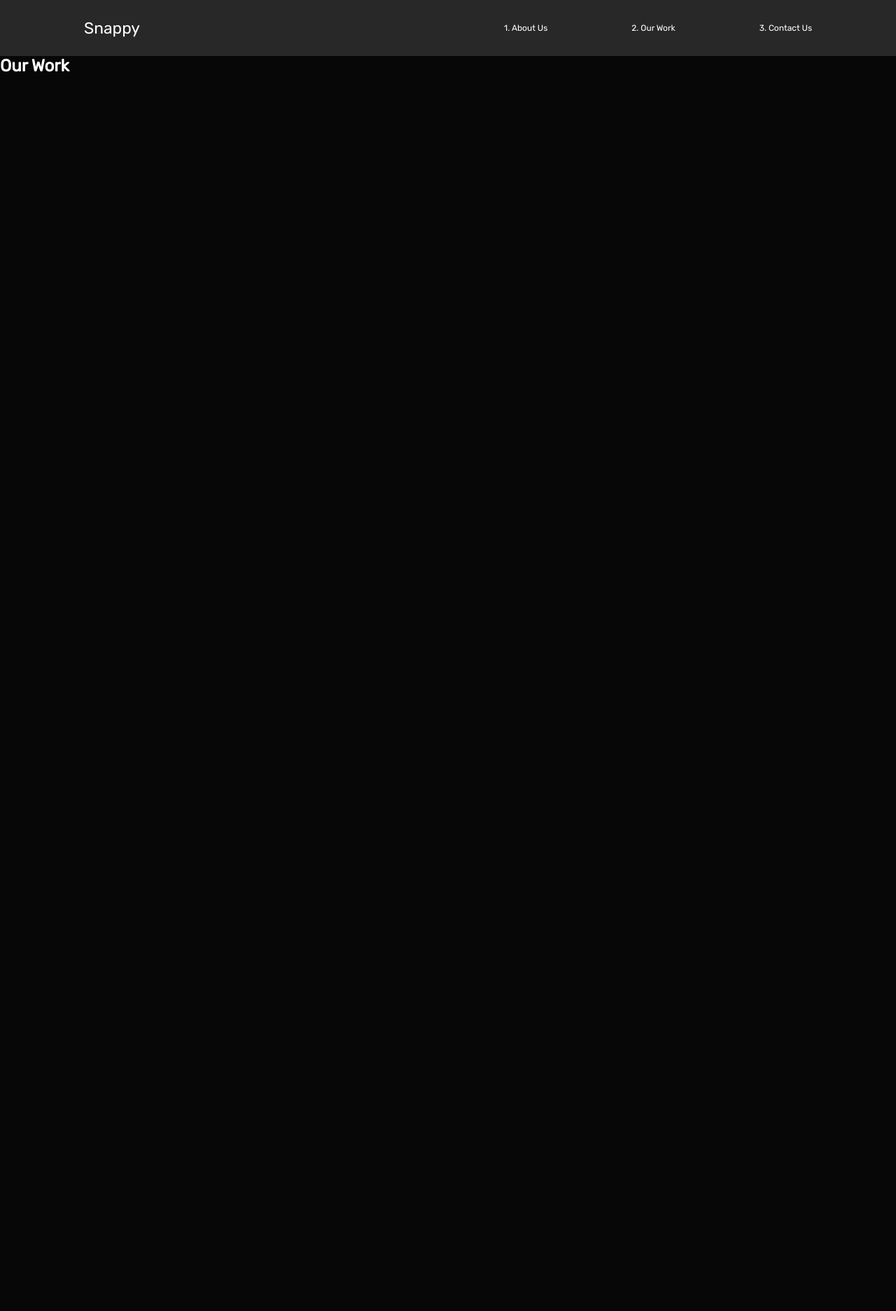
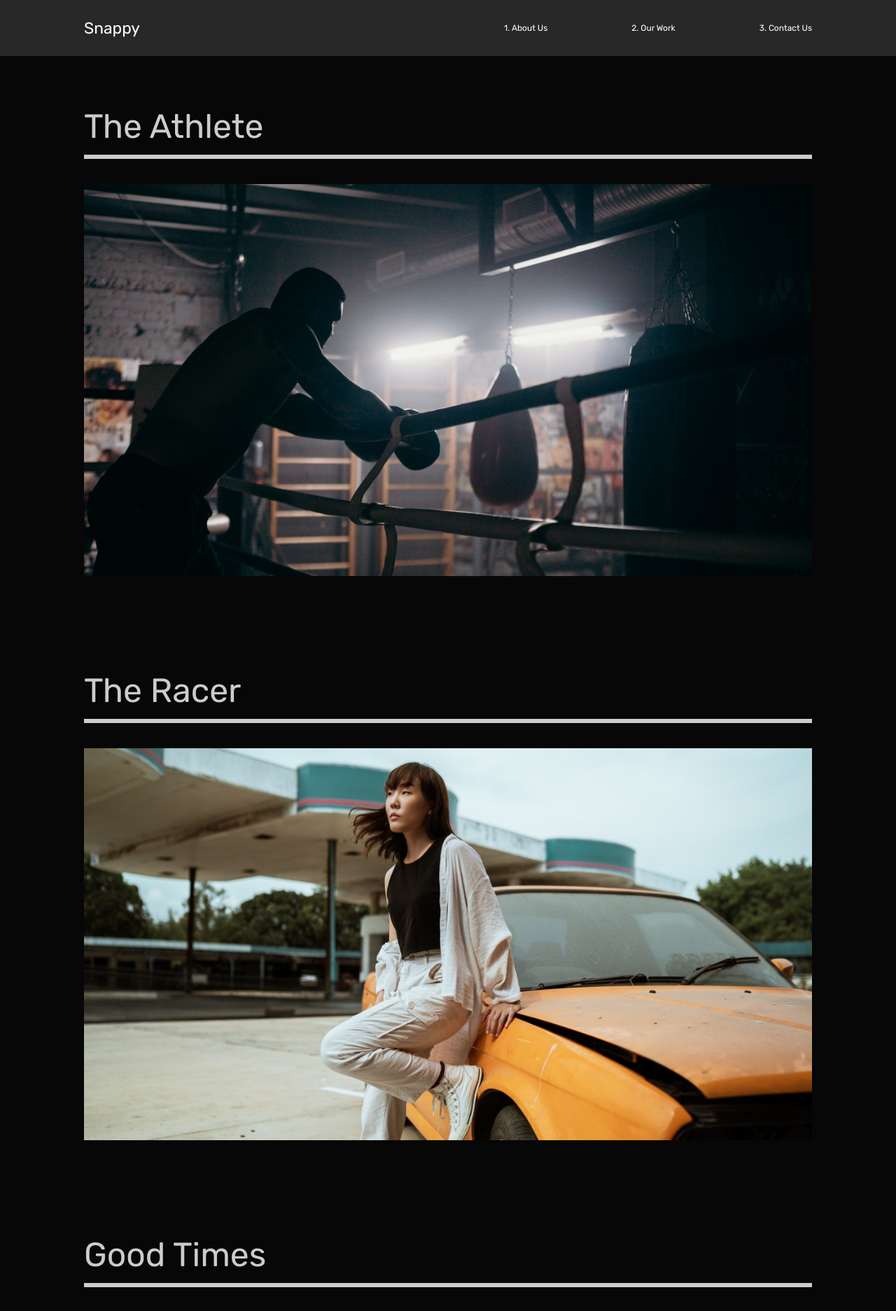
Before and after one commit to timmlaxton/chetbaker, a React (Create React App) app: page /work in a window 1280 px wide. Shown: the top 1873 px of the page at 70% size. Before the commit the page ends 800 px from the top, so only its background shows below. Built offline with nearby package versions, Linux system fonts and the light colour scheme.

Commit message:
added MovieState

```diff
--- a/src/components/Nav.js
+++ b/src/components/Nav.js
@@ -1,23 +1,24 @@
 import React from "react";
 import styled from "styled-components";
+import { Link } from "react-router-dom";
 
 const Nav = () => {
   return (
     <StyledNav>
       <h1>
-        <a id="logo" href="/">
+        <Link id="logo" to="/">
           Snappy
-        </a>
+        </Link>
       </h1>
       <ul>
         <li>
-          <a href="/">1. About Us</a>
+          <Link to="/">1. About Us</Link>
         </li>
         <li>
-          <a href="/work">2. Our Work</a>
+          <Link to="/work">2. Our Work</Link>
         </li>
         <li>
-          <a href="/contact">3. Contact Us</a>
+          <Link to="/contact">3. Contact Us</Link>
         </li>
       </ul>
     </StyledNav>
--- a/src/pages/OurWork.js
+++ b/src/pages/OurWork.js
@@ -1,11 +1,59 @@
 import React from "react";
+import styled from "styled-components";
+import { Link } from "react-router-dom";
+import athlete from "../img/athlete-small.png";
+import theracer from "../img/theracer-small.png";
+import goodtimes from "../img/goodtimes-small.png";
 
 const OurWork = () => {
   return (
-    <div>
-      <h1>Our Work</h1>
-    </div>
+    <Work>
+      <Movie>
+        <h2>The Athlete</h2>
+        <div className="line"></div>
+        <Link>
+          <img src={athlete} alt="athlete" />
+        </Link>
+      </Movie>
+      <Movie>
+        <h2>The Racer</h2>
+        <div className="line"></div>
+        <Link>
+          <img src={theracer} alt="racer" />
+        </Link>
+      </Movie>
+      <Movie>
+        <h2>Good Times</h2>
+        <div className="line"></div>
+        <Link>
+          <img src={goodtimes} alt="goodtime" />
+        </Link>
+      </Movie>
+    </Work>
   );
 };
 
+const Work = styled.div`
+  min-height: 100vh;
+  overflow: hidden;
+  padding: 5rem 10rem;
+  h2 {
+    padding: 1rem 0rem;
+  }
+`;
+
+const Movie = styled.div`
+  padding-bottom: 10rem;
+  .line {
+    height: 0.5rem;
+    background: #cccccc;
+    margin-bottom: 3rem;
+  }
+  img {
+    width: 100%;
+    height: 70vh;
+    object-fit: cover;
+  }
+`;
+
 export default OurWork;
```
Also changed, not shown: src/components/AboutSection.js (+2 -2 lines), src/components/ServicesSection.js (+2 -2 lines), src/movieState.js (added, +80 -0 lines), src/img/home.jpg (added), src/img/home3.jpg (added), src/pages/MovieDetails.js (added).
